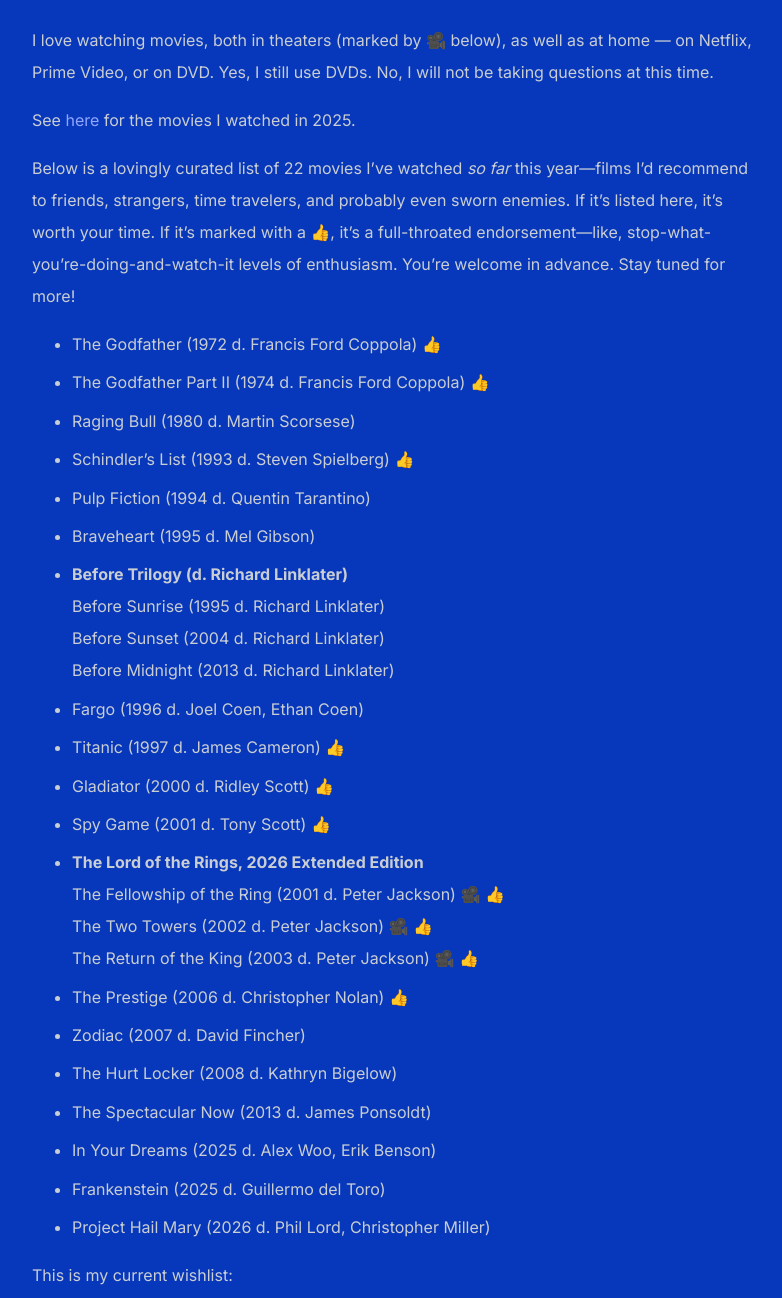
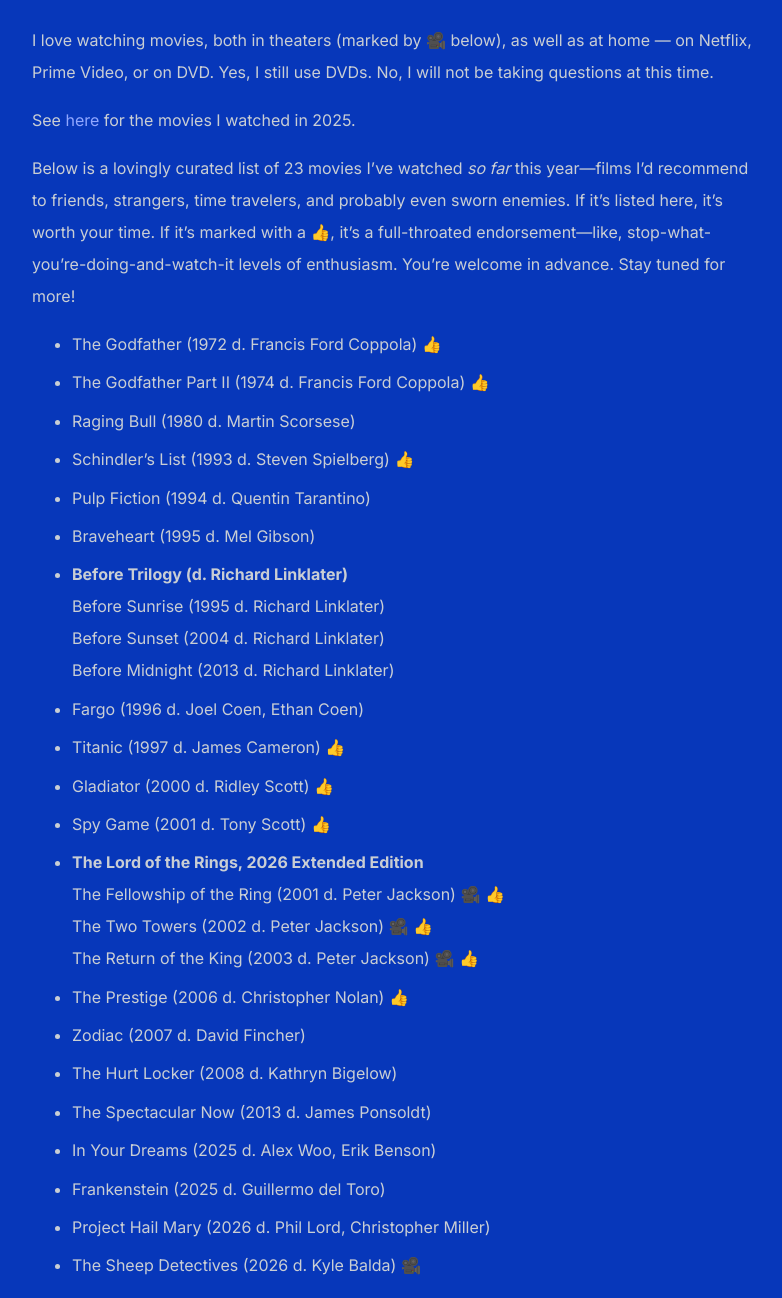
Before and after one commit to shihankanungo/shihankanungo.github.io, a Jekyll site: the page built from movies.md, in a window 1280 px wide and 1400 px high, scrolled down 898 px, cut to the strip 102-1400 px from the top of the window. Shown: the whole strip, without its empty margins (248-1030 px from the left). Built offline with Jekyll 4.4.1, drawn with Linux system fonts in a browser that asks for light colours.

Commit message:
Update movies.md

```diff
--- a/movies.md
+++ b/movies.md
@@ -14,7 +14,7 @@
 
 See [here](https://shihankanungo.github.io/wrapped-2025#movies) for the movies I watched in 2025.
 
-Below is a lovingly curated list of 22 movies I've watched *so far* this year&mdash;films I'd recommend to friends, strangers, time travelers, and probably even sworn enemies. If it’s listed here, it’s worth your time. If it’s marked with a 👍, it's a full-throated endorsement&mdash;like, stop-what-you're-doing-and-watch-it levels of enthusiasm. You're welcome in advance. Stay tuned for more!
+Below is a lovingly curated list of 23 movies I've watched *so far* this year&mdash;films I'd recommend to friends, strangers, time travelers, and probably even sworn enemies. If it’s listed here, it’s worth your time. If it’s marked with a 👍, it's a full-throated endorsement&mdash;like, stop-what-you're-doing-and-watch-it levels of enthusiasm. You're welcome in advance. Stay tuned for more!
 
 - The Godfather (1972 d. Francis Ford Coppola) 👍
 - The Godfather Part II (1974 d. Francis Ford Coppola) 👍
@@ -41,6 +41,7 @@
 - In Your Dreams (2025 d. Alex Woo, Erik Benson)
 - Frankenstein (2025 d. Guillermo del Toro)
 - Project Hail Mary (2026 d. Phil Lord, Christopher Miller)
+- The Sheep Detectives (2026 d. Kyle Balda) 🎥
 
 This is my current wishlist:
 
```
